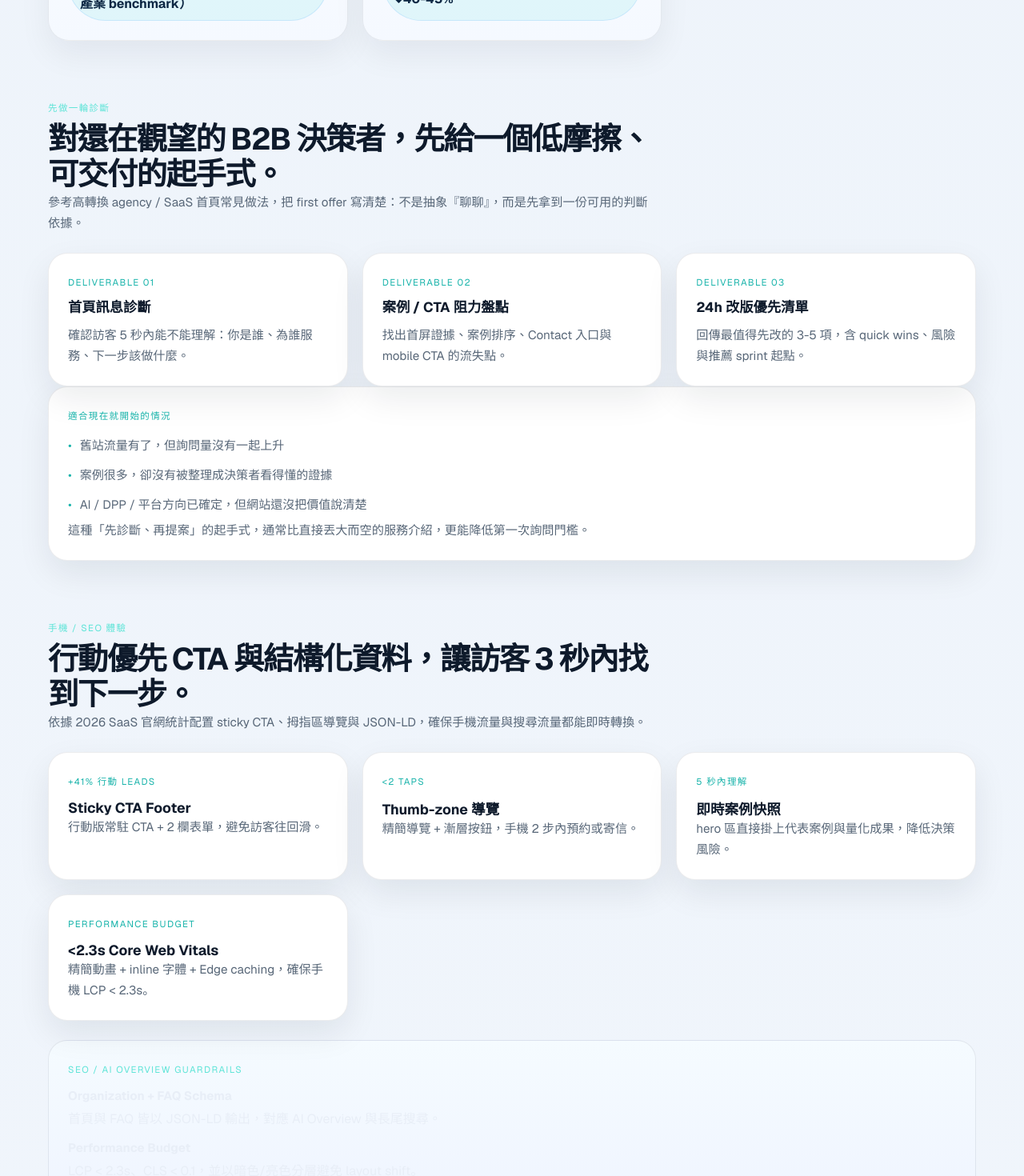
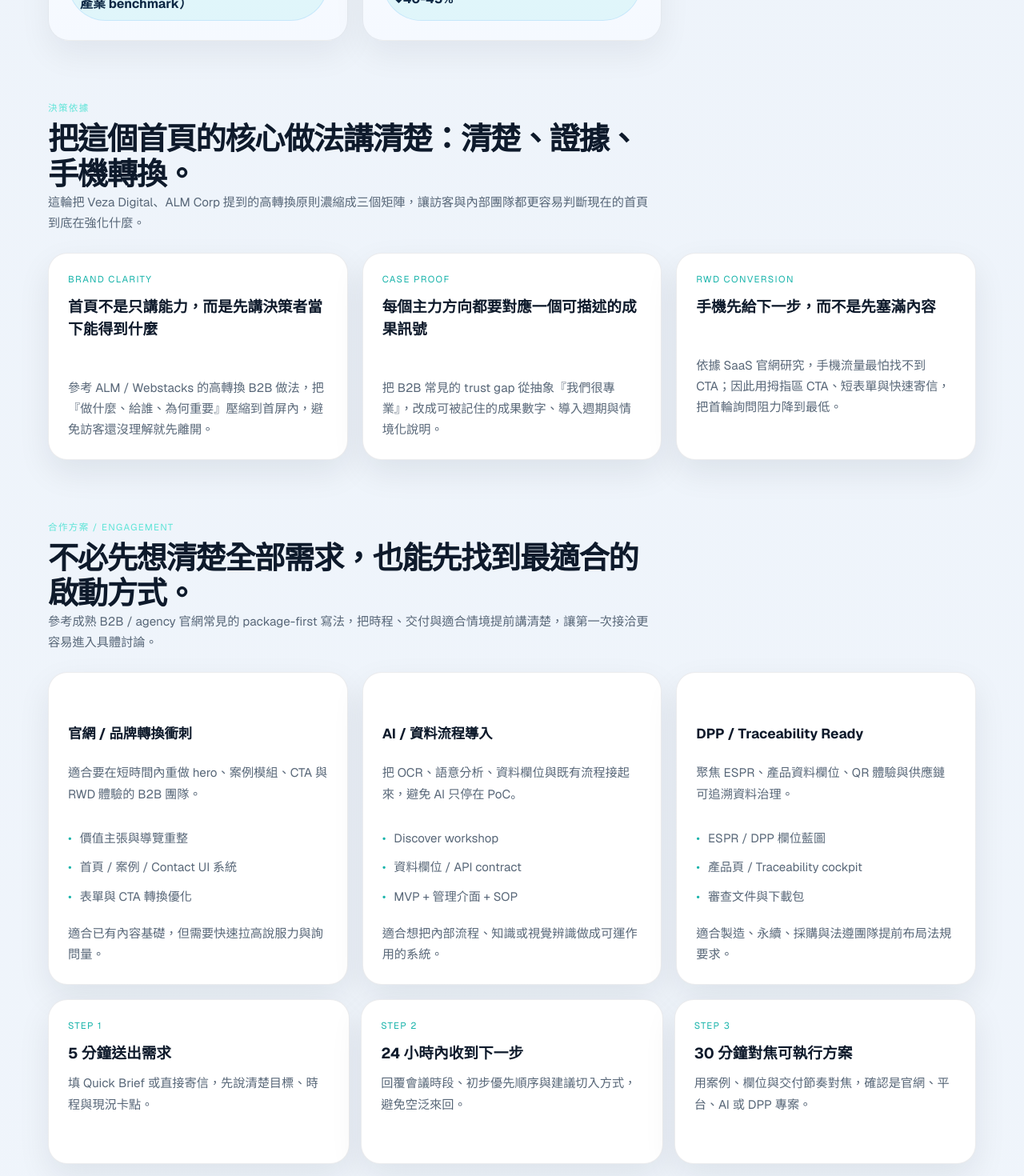
Before and after one commit to yangyen1977-wq/daoyi-website-2026, a Next.js app: page / in a window 1280 px wide. Shown: the part 5420-6890 px from the top of the page at 80% size. Built offline with nearby package versions, Linux system fonts and the light colour scheme.

Commit message:
feat: add decision matrix and engagement packages

```diff
--- a/src/app/globals.css
+++ b/src/app/globals.css
@@ -253,6 +253,42 @@ a:hover {
   align-self: flex-start;
 }
 
+.evidence-matrix-card,
+.engagement-step-card {
+  display: flex;
+  flex-direction: column;
+  gap: 12px;
+}
+
+.evidence-matrix-card strong,
+.engagement-step-card strong,
+.engagement-package-card .mini-label {
+  color: #ffffff;
+}
+
+.engagement-package-grid {
+  margin-bottom: 18px;
+}
+
+.engagement-package-card {
+  display: flex;
+  flex-direction: column;
+  gap: 14px;
+}
+
+.engagement-package-fit {
+  margin-top: auto;
+  padding-top: 6px;
+  color: var(--text-body) !important;
+  font-size: 0.9rem;
+}
+
+.engagement-step-strip {
+  display: grid;
+  grid-template-columns: repeat(3, minmax(0, 1fr));
+  gap: 14px;
+}
+
 .header-cta,
 .button-primary {
   background: linear-gradient(135deg, var(--primary), var(--primary-strong));
@@ -2189,4 +2225,7 @@ a:hover {
     width: 100%;
     justify-content: flex-start;
   }
-}
+  .engagement-step-strip {
+    grid-template-columns: 1fr;
+  }
+}
--- a/src/app/page.tsx
+++ b/src/app/page.tsx
@@ -21,6 +21,9 @@ import {
   homepageContactRoutes,
   heroDecisionMetrics,
   verifiedProofLedger,
+  evidenceMatrix,
+  engagementPackages,
+  engagementSteps,
 } from "@/lib/site";
 import { Hero } from "@/components/hero";
 import { QuickBriefForm } from "@/components/quick-brief-form";
@@ -217,6 +220,55 @@ export default function Home() {
                 <p>{item.solution}</p>
               </div>
               <div className="case-story-outcome">{item.outcome}</div>
+            </article>
+          ))}
+        </div>
+      </Section>
+
+      <Section
+        eyebrow="決策依據"
+        title="把這個首頁的核心做法講清楚：清楚、證據、手機轉換。"
+        description="這輪把 Veza Digital、ALM Corp 提到的高轉換原則濃縮成三個矩陣，讓訪客與內部團隊都更容易判斷現在的首頁到底在強化什麼。"
+      >
+        <div className="card-grid three-up evidence-matrix-grid">
+          {evidenceMatrix.map((item) => (
+            <article key={item.title} className="feature-surface evidence-matrix-card">
+              <span className="mini-label accent">{item.label}</span>
+              <h3>{item.title}</h3>
+              <strong>{item.metric}</strong>
+              <p>{item.detail}</p>
+            </article>
+          ))}
+        </div>
+      </Section>
+
+      <Section
+        eyebrow="合作方案 / Engagement"
+        title="不必先想清楚全部需求，也能先找到最適合的啟動方式。"
+        description="參考成熟 B2B / agency 官網常見的 package-first 寫法，把時程、交付與適合情境提前講清楚，讓第一次接洽更容易進入具體討論。"
+      >
+        <div className="card-grid three-up engagement-package-grid">
+          {engagementPackages.map((item) => (
+            <article key={item.title} className="card engagement-package-card">
+              <span className="mini-label accent">{item.timeline}</span>
+              <h3>{item.title}</h3>
+              <p>{item.summary}</p>
+              <ul className="bullet-list compact">
+                {item.outputs.map((output) => (
+                  <li key={output}>{output}</li>
+                ))}
+              </ul>
+              <p className="engagement-package-fit">{item.fit}</p>
+            </article>
+          ))}
+        </div>
+        <div className="engagement-step-strip" aria-label="合作啟動節奏">
+          {engagementSteps.map((item) => (
+            <article key={item.step} className="feature-surface engagement-step-card">
+              <span className="mini-label accent">{item.step}</span>
+              <h3>{item.title}</h3>
+              <p>{item.description}</p>
+              <strong>{item.proof}</strong>
             </article>
           ))}
         </div>
```
